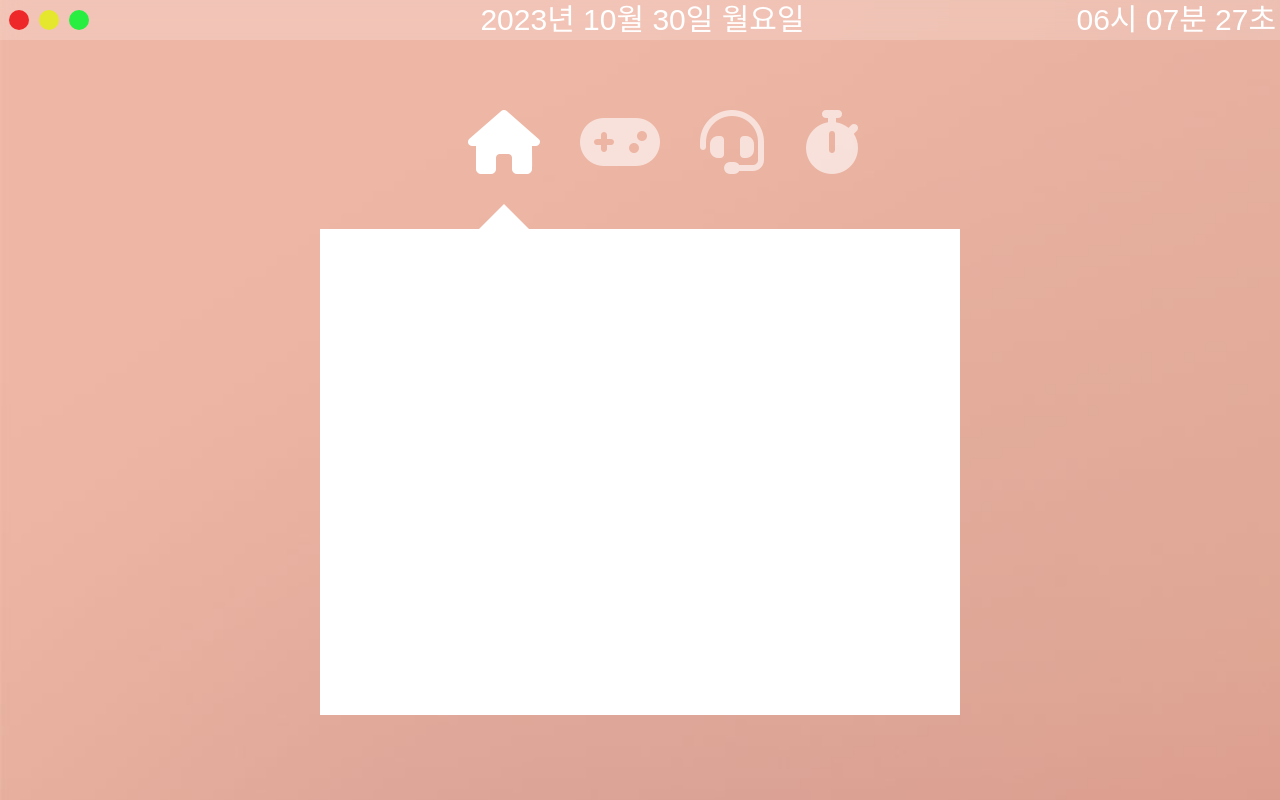
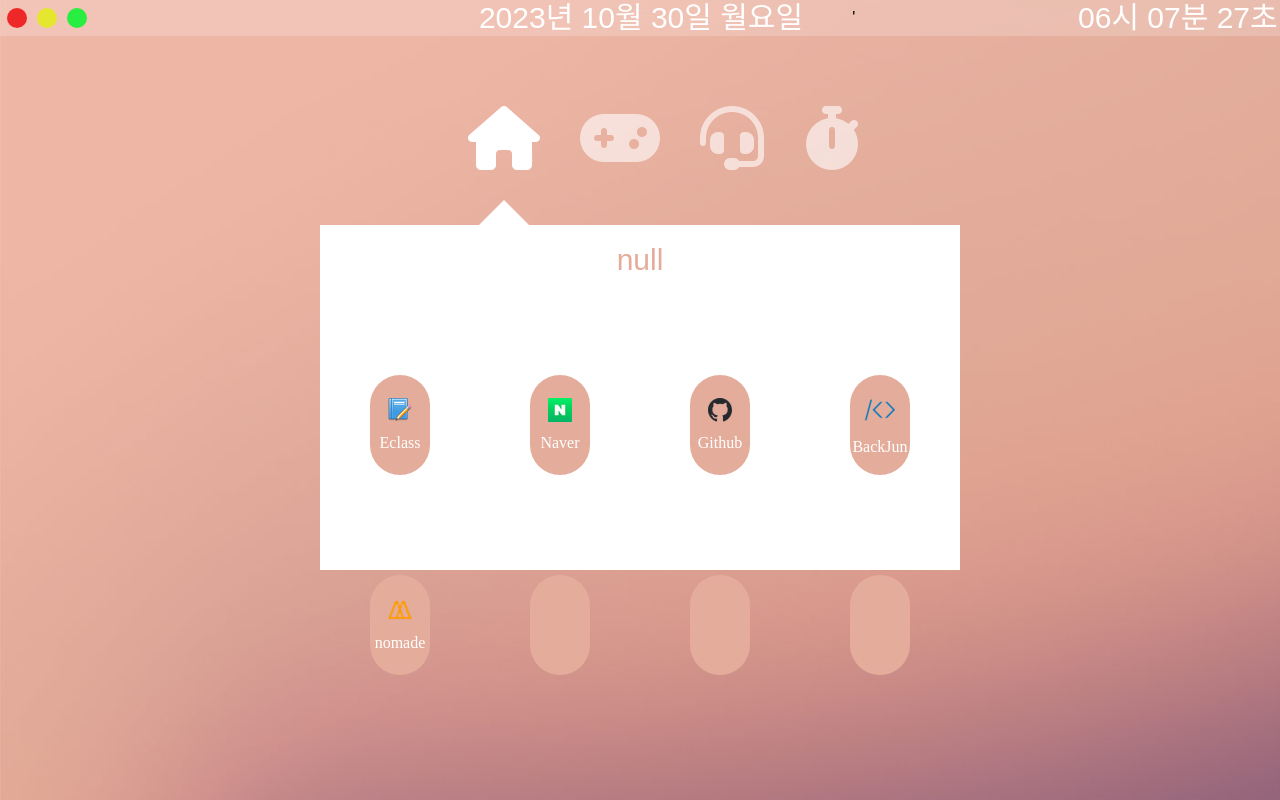
Before and after one commit to kdahun/myHomePage, a plain HTML site: page index.html in a window 1280 px wide. Shown: the top 800 px of the page. Drawn offline with Linux system fonts and the light colour scheme; a web font is replaced by a local one.

Commit message:
home_menu_fin

```diff
--- /dev/null
+++ b/css/home.css
@@ -0,0 +1,62 @@
+@import url("https://fonts.googleapis.com/css2?family=Orbit&display=swap");
+
+#box-home-wether {
+  color: rgb(228, 172, 155);
+  font-family: "Orbit", sans-serif;
+  font-size: 30px;
+  text-align: center; /* Center horizontally */
+  margin: 20px;
+  margin-bottom: 50px;
+}
+
+#container {
+  display: flex;
+  align-items: center;
+  justify-content: center;
+}
+
+#container2 {
+  display: flex;
+  align-items: center;
+  justify-content: center;
+}
+
+#container div {
+  background-color: rgb(228, 172, 155);
+  margin: 50px;
+  width: 100px; /* 원하는 너비 값 설정 */
+  height: 100px; /* 원하는 높이 값 설정 */
+  border-radius: 50px;
+
+  display: flex;
+  align-items: center;
+  justify-content: center;
+}
+
+#container2 div {
+  background-color: rgb(228, 172, 155);
+  margin: 50px;
+  width: 100px; /* 원하는 너비 값 설정 */
+  height: 100px; /* 원하는 높이 값 설정 */
+
+  border-radius: 50px;
+
+  display: flex;
+  align-items: center;
+  justify-content: center;
+}
+
+.image-with-text {
+  display: flex;
+  align-items: center;
+  flex-direction: column; /* 아래로 배치하도록 설정 */
+}
+
+.image-with-text img {
+  margin-bottom: 10px; /* 이미지와 텍스트 사이의 간격을 조절 */
+  font-family: "Orbit", sans-serif;
+}
+
+.image-with-text span {
+  color: white;
+}
--- a/css/menu.css
+++ b/css/menu.css
@@ -61,21 +61,33 @@
 
 .box-center {
   width: 50%;
-  height: 50%;
+  height: 60%;
 }
 
 #box-home {
   background-color: #ffffff;
+
+  width: 50%;
+  height: 60%;
 }
 
 #box-game {
-  background-color: red;
+  background-color: #ffffff;
+
+  width: 50%;
+  height: 70%;
 }
 
 #box-gpt {
-  background-color: green;
+  background-color: #ffffff;
+
+  width: 50%;
+  height: 80%;
 }
 
 #box-timer {
-  background-color: blue;
+  background-color: #ffffff;
+
+  width: 50%;
+  height: 90%;
 }
--- a/css/style.css
+++ b/css/style.css
@@ -2,9 +2,10 @@
 @import "clock.css";
 @import "menu.css";
 @import "hidden.css";
+@import "home.css";
 
 body {
-  height: 150vh;
+  height: 100vh;
   background-image: url("../image/bg.jpg");
 
   background-size: cover; /* 화면에 맞게 이미지 크기 조절 */
--- a/index.html
+++ b/index.html
@@ -14,6 +14,7 @@
         <div class="circle" id="circle-green"></div>
       </div>
       <div class="status-all" id="date"></div>
+      '
       <div class="status-all" id="clock"></div>
     </div>
 
@@ -38,7 +39,52 @@
     </div>
 
     <div class="box" id="box-one">
-      <div class="box-center" id="box-home"></div>
+      <div class="box-center" id="box-home">
+        <div id="box-home-wether">null</div>
+
+        <div id="container">
+          <div class="image-with-text">
+            <a
+              href="https://eclass.kunsan.ac.kr/Main.do?cmd=viewHome&userDTO.localeKey=ko"
+              ><img src="image/다운로드.png" alt="Eclass"
+            /></a>
+            <span>Eclass</span>
+          </div>
+          <div class="image-with-text">
+            <a
+              href="https://eclass.kunsan.ac.kr/Main.do?cmd=viewHome&userDTO.localeKey=ko"
+              ><img src="image/naver.png" alt="Naver"
+            /></a>
+            <span>Naver</span>
+          </div>
+          <div class="image-with-text">
+            <a
+              href="https://eclass.kunsan.ac.kr/Main.do?cmd=viewHome&userDTO.localeKey=ko"
+              ><img src="image/github.png" alt="Github"
+            /></a>
+            <span>Github</span>
+          </div>
+          <div class="image-with-text">
+            <a
+              href="https://eclass.kunsan.ac.kr/Main.do?cmd=viewHome&userDTO.localeKey=ko"
+              ><img src="image/backjun.png" alt="BackJun"
+            /></a>
+            <span>BackJun</span>
+          </div>
+        </div>
+        <div id="container2">
+          <div class="image-with-text">
+            <a
+              href="https://eclass.kunsan.ac.kr/Main.do?cmd=viewHome&userDTO.localeKey=ko"
+              ><img src="image/nomadcoder.png" alt="nomadcoder"
+            /></a>
+            <span>nomade</span>
+          </div>
+          <div></div>
+          <div></div>
+          <div></div>
+        </div>
+      </div>
     </div>
     <div class="box hidden" id="box-two">
       <div class="box-center" id="box-game"></div>
@@ -56,5 +102,6 @@
     ></script>
     <script src="js/clock.js"></script>
     <script src="js/font.js"></script>
+    <script src="js/weather.js"></script>
   </body>
 </html>
--- /dev/null
+++ b/js/weather.js
@@ -0,0 +1,38 @@
+const API_KEY = "73c8b8e0b6386dac9b439c36263c9b12";
+const weather = document.querySelector("#box-home div:first-child");
+
+function onGeoOk(position) {
+  console.log(position);
+  const lat = position.coords.latitude;
+  const log = position.coords.longitude;
+  const url = `https://api.openweathermap.org/data/2.5/weather?lat=${lat}&lon=${log}&appid=${API_KEY}&units=metric`;
+
+  console.log(url);
+
+  fetch(url)
+    .then((response) => response.json())
+    .then((data) => {
+      weather.innerText = `위치 : ${data.name}\n${data.weather[0].main}\n현재 온도 : ${data.main.temp}`;
+    });
+}
+
+function onGeoError() {
+  alert("Can't find you. No weather for you.");
+}
+
+if ("geolocation" in navigator) {
+  console.log("위치정보 사용 가능");
+} else {
+  console.log("위치정보 사용 불가능");
+}
+
+navigator.geolocation.getCurrentPosition(onGeoOk, onGeoError, {
+  enableHighAccuracy: true,
+
+  maximumAge: 30000,
+
+  timeout: 27000,
+});
+
+// geolocation API는 navigator.geolocation 객체로서 제공되는데
+// 파이어폭스, 인터넷 익스프로어까지는 잘 지원하지만, 크롬에서는 https 프로토콜을
```
Also changed, not shown: image/backjun.png (added), image/github.png (added), image/naver.png (added), image/nomadcoder.png (added), image/다운로드.png (added).
